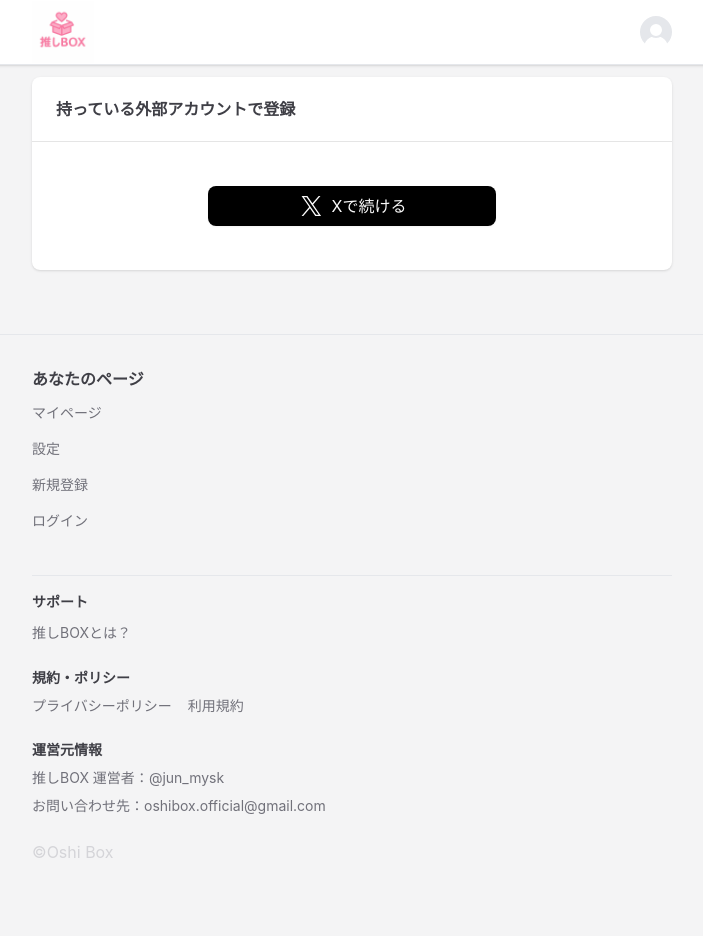
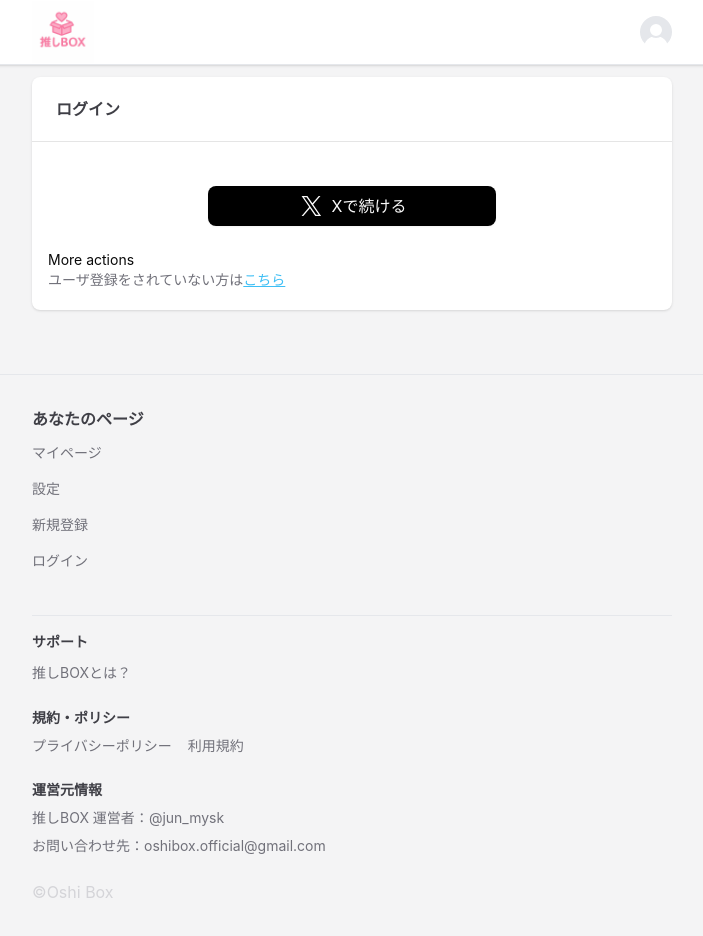
Before and after one commit to miyasuke5798/oshi-box, a Next.js app: page /session/new in a window 1280 px wide. Shown: the top 936 px of the page, without its empty margins (288-991 px from the left). Built offline with nearby package versions, Linux system fonts and the light colour scheme; no server answers.

Commit message:
fix session/new page

```diff
--- a/app/(main)/session/new/page.tsx
+++ b/app/(main)/session/new/page.tsx
@@ -1,5 +1,6 @@
 "use client";
 import { Suspense, useEffect } from "react";
+import Link from "next/link";
 import { useSearchParams, useRouter } from "next/navigation";
 import { toast } from "sonner";
 import { AlertCircle } from "lucide-react";
@@ -25,7 +26,7 @@ function SessionNewContent() {
     <div className="mt-3 mb-16">
       <Card className="w-full">
         <CardHeader>
-          <h1 className="text-[#52525b]">持っている外部アカウントで登録</h1>
+          <h1 className="text-[#52525b]">ログイン</h1>
         </CardHeader>
         <CardContent className="py-5">
           <div className="text-sm mb-6">
@@ -34,6 +35,16 @@ function SessionNewContent() {
           <div className="flex flex-col gap-6 max-w-64 sm:max-w-72 mx-auto mb-6">
             <XButton />
           </div>
+          <ul className="text-sm">More actions
+            <li>
+              <p className="text-[#71717a]">
+                ユーザ登録をされていない方は
+                <Link href="/users/new" className="rose_link">
+                  こちら
+                </Link>
+              </p>
+            </li>
+          </ul>
         </CardContent>
       </Card>
     </div>
```
